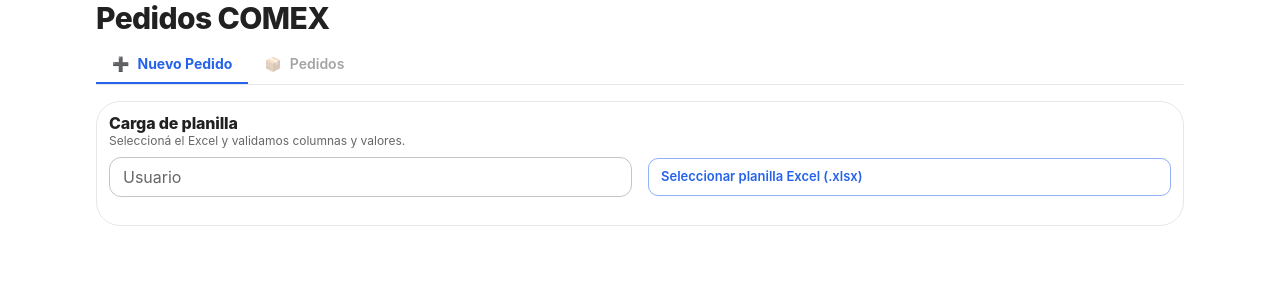
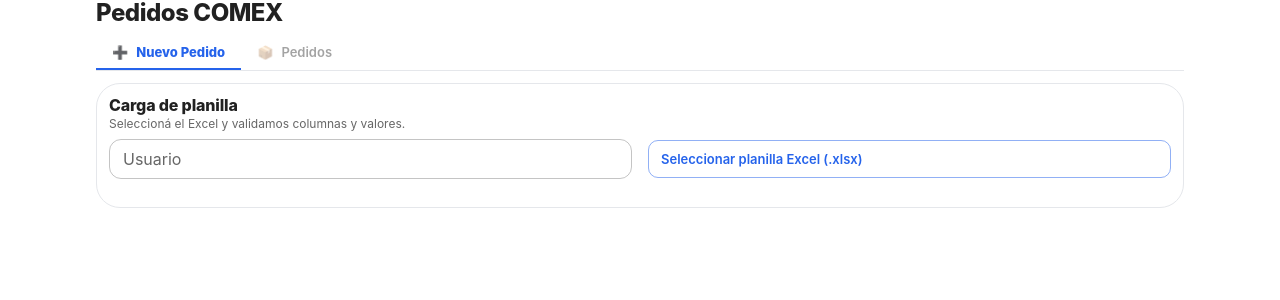
Before and after one commit to brandatta/comex-vicomx, a React (Vite) app in the folder client/: page / in a window 1280 px wide. Shown: the top 300 px of the page. Built offline with nearby package versions, Linux system fonts and the light colour scheme.

Commit message:
Update App.jsx

```diff
--- a/client/src/App.jsx
+++ b/client/src/App.jsx
@@ -7,40 +7,38 @@ export default function App() {
   const [tab, setTab] = React.useState(0);
 
   return (
-    <Box sx={{ maxWidth: 1120, mx: "auto", px: 2, pb: 8 }}>
-      {/* Header (más chico) */}
+    <Box sx={{ maxWidth: 1120, mx: "auto", px: 2, pb: 6 }}>
       <Typography
-        variant="h1"
+        variant="h5"
         sx={{
           mb: 1,
-          fontSize: { xs: 22, sm: 26, md: 30 },
-          lineHeight: 1.2,
           fontWeight: 800,
           letterSpacing: "-0.02em",
+          lineHeight: 1.1,
         }}
       >
         Pedidos COMEX
       </Typography>
 
-      {/* Tabs con underline */}
-      <Box sx={{ borderBottom: "1px solid #e5e7eb", mb: 2 }}>
+      <Box sx={{ borderBottom: "1px solid #e5e7eb", mb: 1.5 }}>
         <Tabs
           value={tab}
           onChange={(_, v) => setTab(v)}
           textColor="inherit"
           indicatorColor="primary"
           sx={{
-            minHeight: 40,
+            minHeight: 36,
             "& .MuiTab-root": {
               textTransform: "none",
-              minHeight: 40,
+              minHeight: 36,
               py: 0.5,
+              fontSize: 13,
               fontWeight: 600,
               color: "text.secondary",
             },
             "& .Mui-selected": {
               color: "primary.main",
-              fontWeight: 700,
+              fontWeight: 800,
             },
           }}
         >
@@ -49,8 +47,9 @@ export default function App() {
         </Tabs>
       </Box>
 
-      {/* Contenido */}
-      <Box mt={2}>{tab === 0 ? <NuevoPedido /> : <Pedidos />}</Box>
+      <Box mt={1.5}>
+        {tab === 0 ? <NuevoPedido /> : <Pedidos />}
+      </Box>
     </Box>
   );
 }
```
